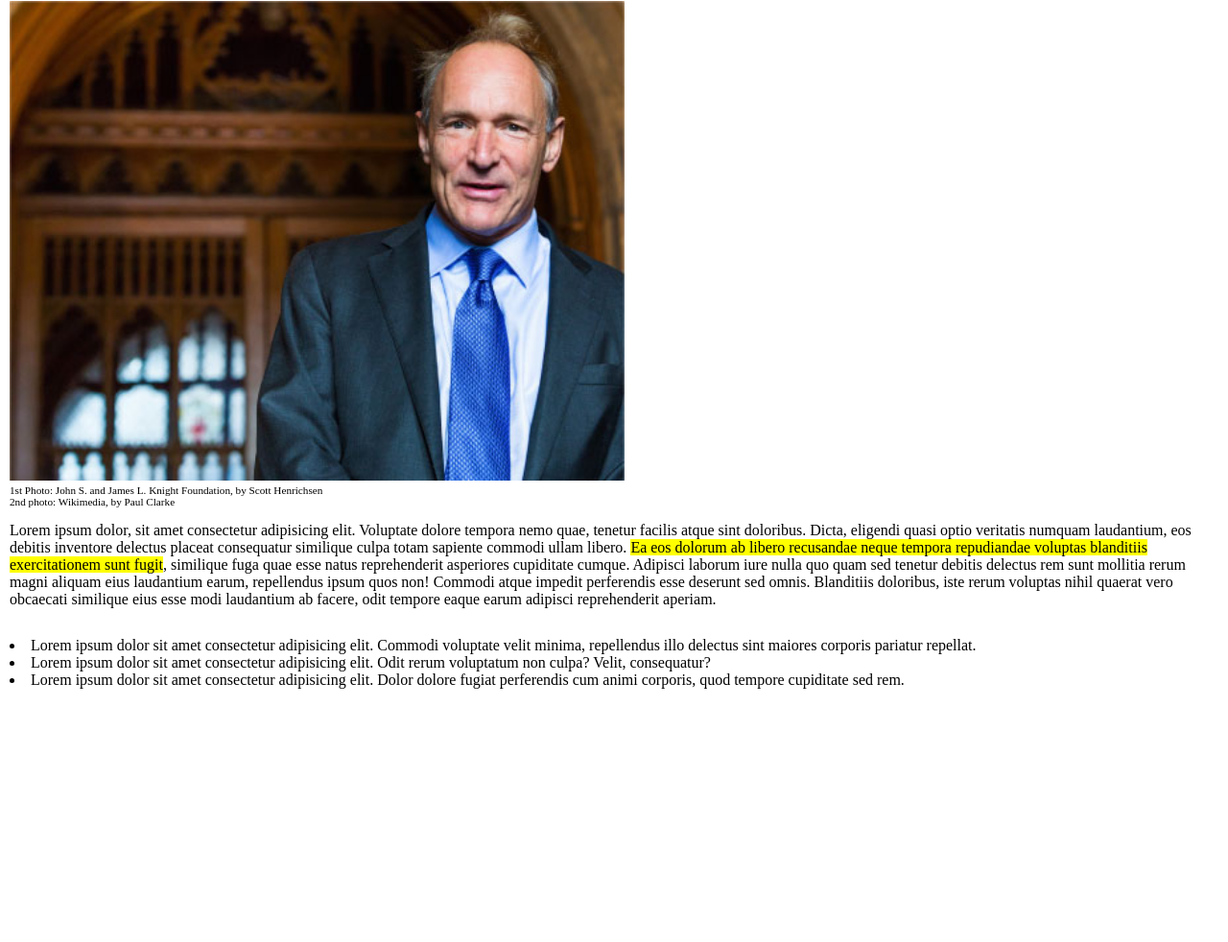
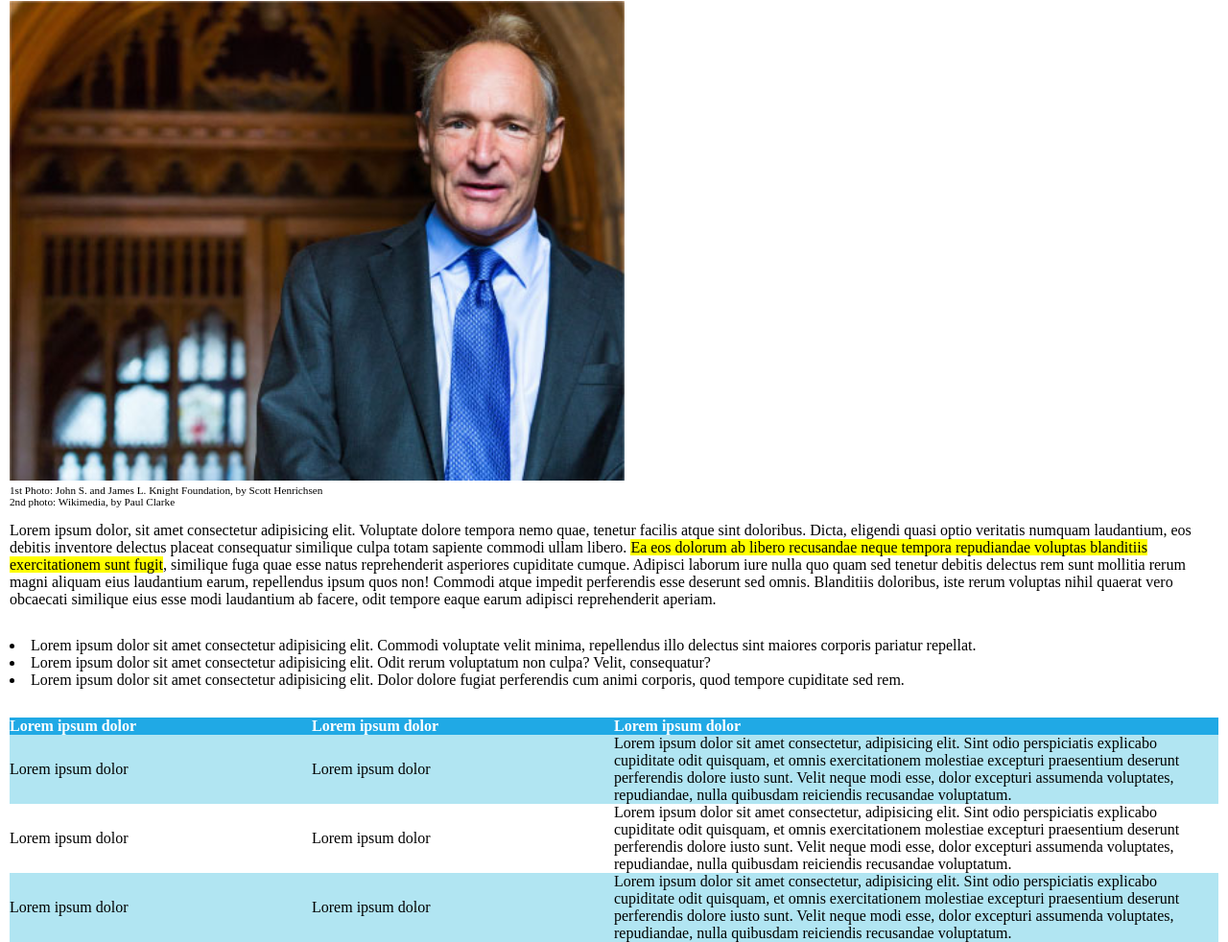
Before and after one commit to edoardolova/html-css-booleaner, a plain HTML site: page index.html in a window 1280 px wide. Shown: the part 813-1795 px from the top of the page at 96% size. Before the commit the page ends 1531 px from the top, so only its background shows below. Drawn offline with Linux system fonts and the light colour scheme.

Commit message:
table section

```diff
--- a/css/style.css
+++ b/css/style.css
@@ -48,6 +48,14 @@ h1{
     margin-top: 30px;
 }
 
+.width-25{
+    width: 25%;
+}
+
+.background-white{
+    background-color: white;
+}
+
 .tim-img{
     height: 500px;
 }
@@ -55,3 +63,17 @@ h1{
 ul{
     list-style-position: inside;
 }
+
+/* table  */
+table{
+    border-collapse: collapse;
+}
+th{
+    text-align: left;
+    background-color: #20a9e5;
+    color: white;
+}
+
+tr{
+    background-color: #b1e5f2;
+}
--- a/index.html
+++ b/index.html
@@ -40,6 +40,35 @@
                     <li>Lorem ipsum dolor sit amet consectetur adipisicing elit. Dolor dolore fugiat perferendis cum animi corporis, quod tempore cupiditate sed rem.</li>
                 </ul>
             </section>
+            <!-- table  -->
+            <section>
+                <table class="margin-top">
+                    <thead>
+                        <tr>
+                            <th>Lorem ipsum dolor</th>
+                            <th>Lorem ipsum dolor</th>
+                            <th>Lorem ipsum dolor</th>
+                        </tr>
+                    </thead>
+                    <tbody>
+                        <tr>
+                            <td class="width-25">Lorem ipsum dolor</td>
+                            <td class="width-25">Lorem ipsum dolor</td>
+                            <td>Lorem ipsum dolor sit amet consectetur, adipisicing elit. Sint odio perspiciatis explicabo cupiditate odit quisquam, et omnis exercitationem molestiae excepturi praesentium deserunt perferendis dolore iusto sunt. Velit neque modi esse, dolor excepturi assumenda voluptates, repudiandae, nulla quibusdam reiciendis recusandae voluptatum.</td>
+                        </tr>
+                        <tr class="background-white">
+                            <td class="width-25">Lorem ipsum dolor</td>
+                            <td class="width-25">Lorem ipsum dolor</td>
+                            <td>Lorem ipsum dolor sit amet consectetur, adipisicing elit. Sint odio perspiciatis explicabo cupiditate odit quisquam, et omnis exercitationem molestiae excepturi praesentium deserunt perferendis dolore iusto sunt. Velit neque modi esse, dolor excepturi assumenda voluptates, repudiandae, nulla quibusdam reiciendis recusandae voluptatum.</td>
+                        </tr>
+                        <tr>
+                            <td class="width-25">Lorem ipsum dolor</td>
+                            <td class="width-25">Lorem ipsum dolor</td>
+                            <td>Lorem ipsum dolor sit amet consectetur, adipisicing elit. Sint odio perspiciatis explicabo cupiditate odit quisquam, et omnis exercitationem molestiae excepturi praesentium deserunt perferendis dolore iusto sunt. Velit neque modi esse, dolor excepturi assumenda voluptates, repudiandae, nulla quibusdam reiciendis recusandae voluptatum.</td>
+                        </tr>
+                    </tbody>
+                </table>
+            </section>
 
         </main>
         <!-- footer -->
```
